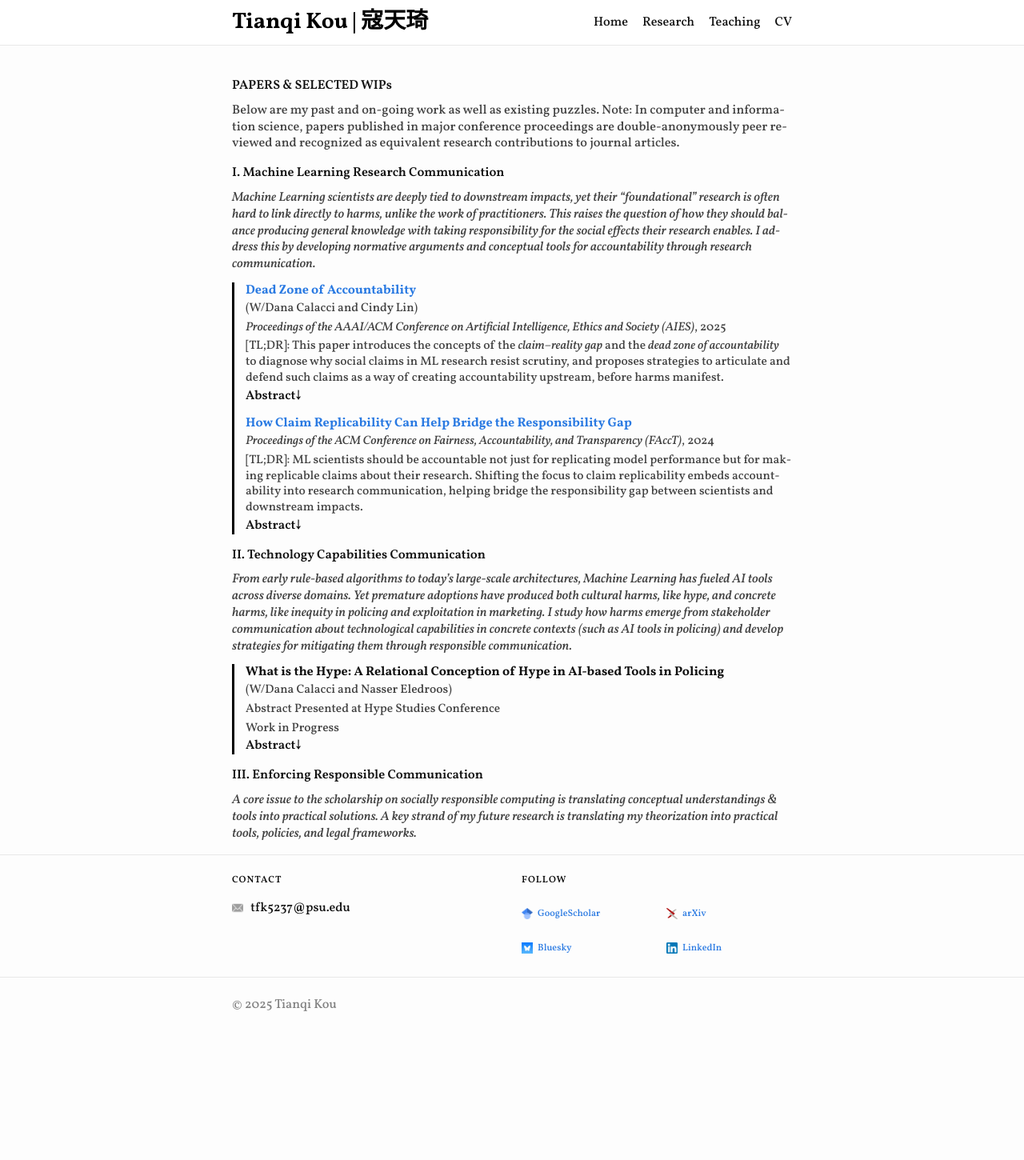
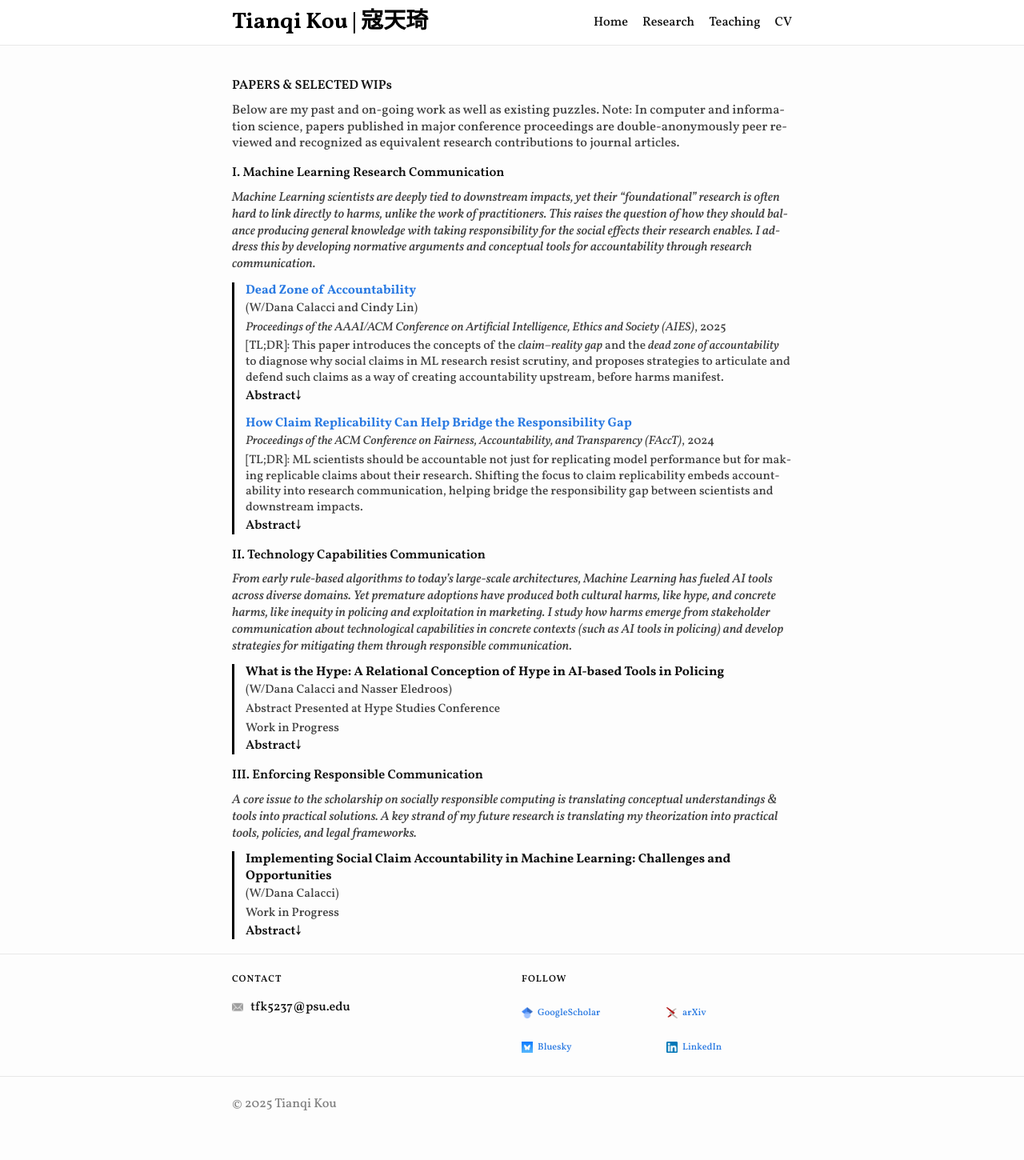
Before and after one commit to koutianqi/koutianqi.github.io, a Jekyll site: the page built from pages/research.markdown, in a window 1280 px wide. Shown: the whole page at 80% size. Built offline with Jekyll 4.4.1, drawn with Linux system fonts in a browser that asks for light colours; before the commit the page ends 1326 px from its top, so only the background shows below that; some of the changed lines change nothing that is shown.

Commit message:
Update research.markdown

```diff
--- a/pages/research.markdown
+++ b/pages/research.markdown
@@ -46,5 +46,10 @@ _<span style="color: #424242;">A core issue to the scholarship on socially respo
 
 
 <div class="pubs">
-
+  {% include paper.html
+  title="Implementing Social Claim Accountability in Machine Learning: Challenges and Opportunities"
+  authors="(W/Dana Calacci)"
+  tldr="Work in Progress"
+  abstract="[working abstract] In machine learning (ML) research, broad social claims about potential societal benefits or harms are often made without clear articulation of scope, supporting evidence, or context, limiting both transparency and foresight for application harms. This paper proposes a path toward new forms of ML accountability by focusing on the concept of social claim replicability: the ability to systematically document, organize, and evaluate the evidence supporting social claims. First, we developed a social claim typology with a list of commonly cited supporting evidence to guide the articulation and substantiation of claims. Second, we proposed evidence diagram for systematizing supporting evidence, thereby improving clarity and rigor of research communication. By integrating these approaches, we aim to create conditions for establishing social claim accountability in ML research."
+%}
 </div>
```
